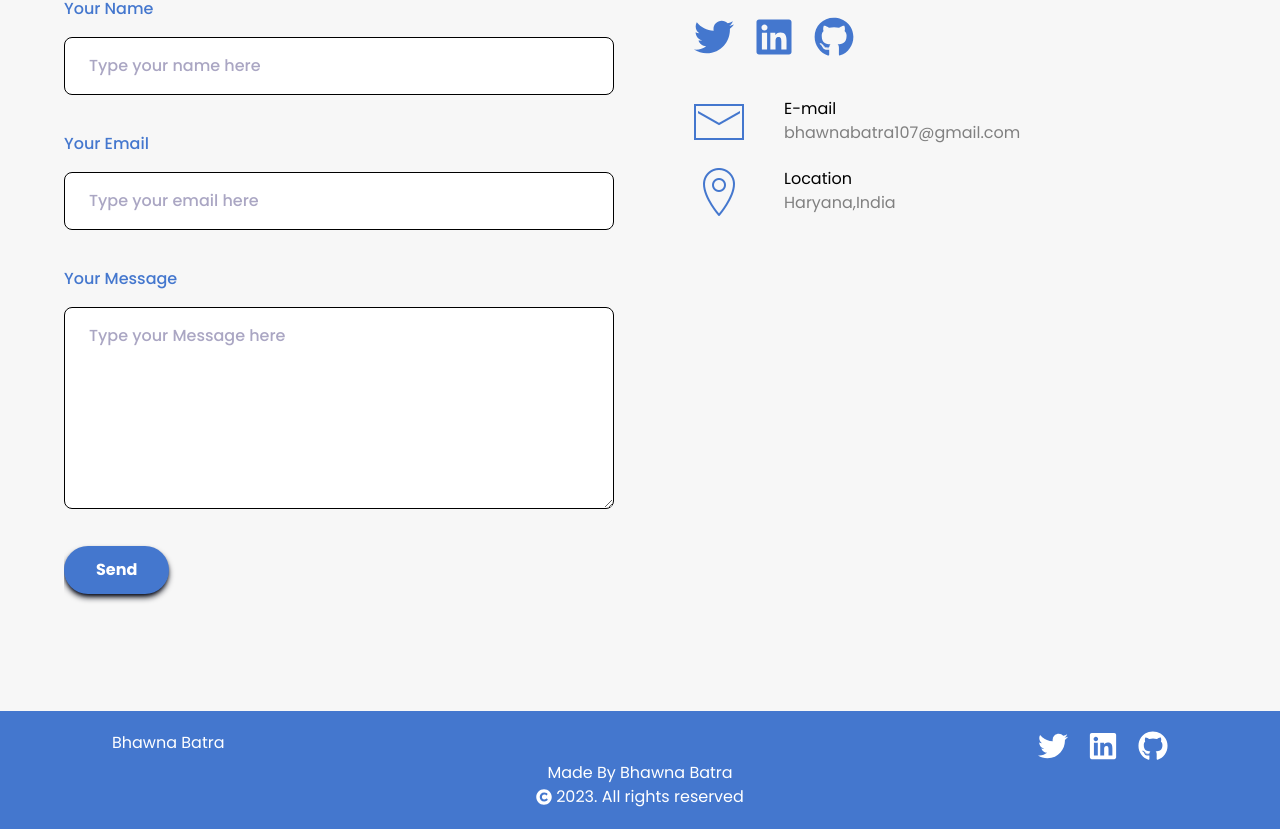
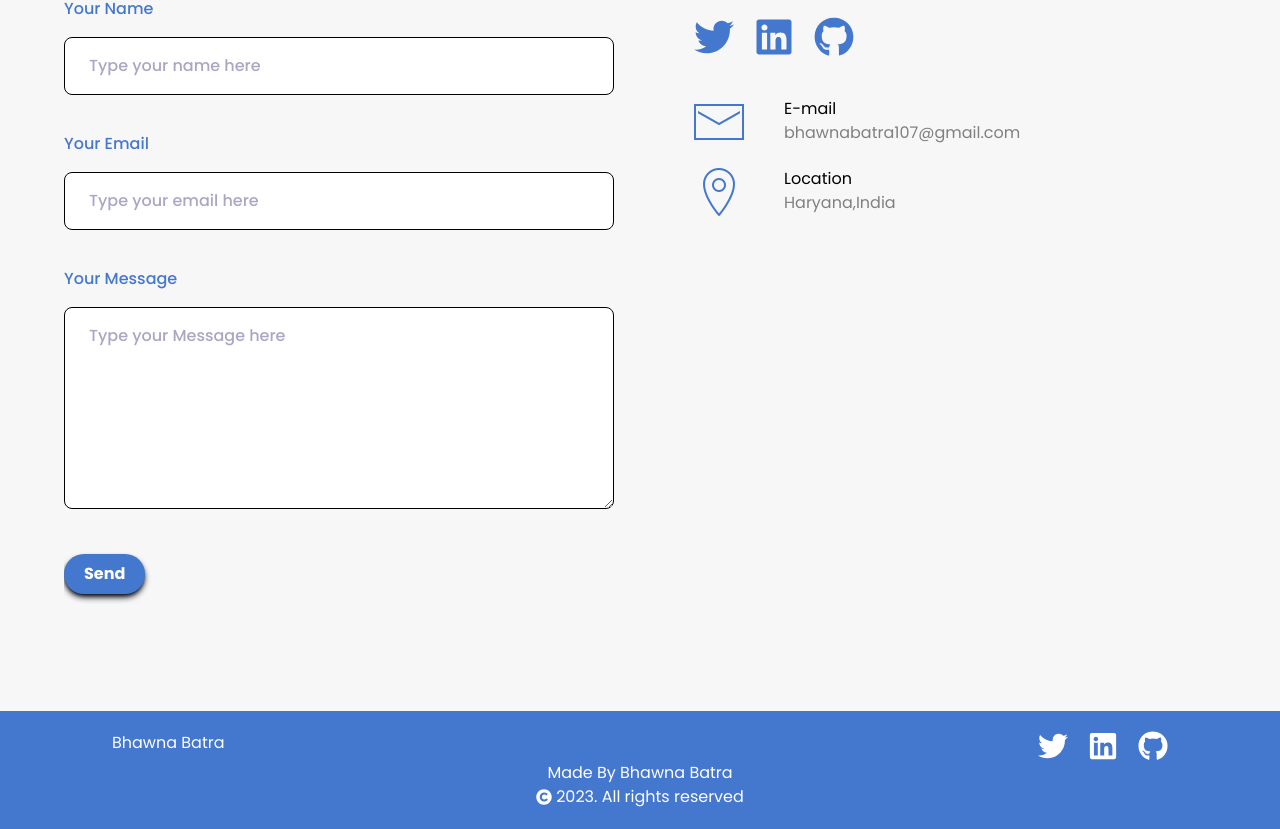
Before and after one commit to bhawna-107/My-portfolio-website, a React (Create React App) app: page / in a window 1280 px wide. Shown: the part 2819-3648 px from the top of the page. Built offline with nearby package versions, Linux system fonts and the light colour scheme.

Commit message:
Update Contact.js

```diff
--- a/src/Components/Contact.js
+++ b/src/Components/Contact.js
@@ -106,8 +106,8 @@ const Contact = () => {
           />
         </label>
 
-        <button type='submit' className='bg-[#4477CE] py-3 px-8 outline-none w-fit text-white font-bold
-        shadow-md shadow-primary rounded-full  cursor-pointer hover:text-[black]' >
+        <button type='submit'className={` ${styles.buttontext} bg-[#4477CE] mt-2 py-2 px-5 outline-none w-fit text-white font-bold
+        shadow-md shadow-primary rounded-full  cursor-pointer hover:text-[black]`} >
           {loading ? 'Sending...': 'Send'}
         </button>
       </form>
```
